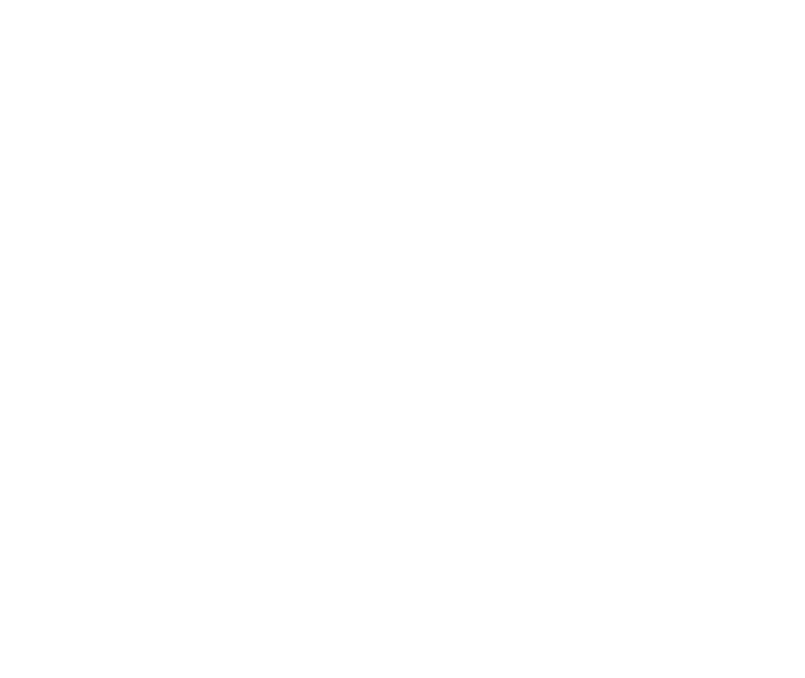
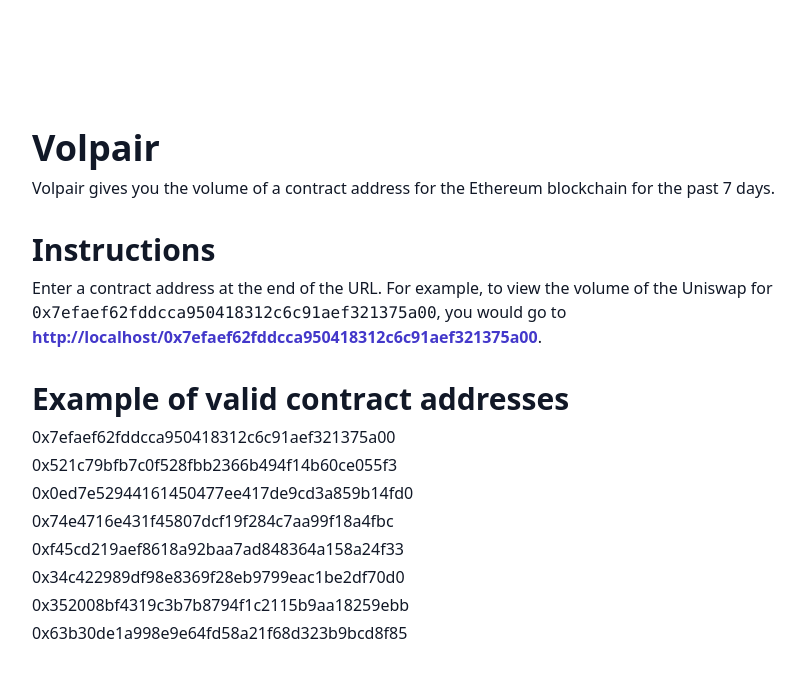
Before and after one commit to JustinyAhin/volpair, a SvelteKit app: page / in a window 1280 px wide. Shown: the top 678 px of the page, without its empty margins (96-901 px from the left). Built offline with nearby package versions, Linux system fonts and the light colour scheme.

Commit message:
Update +page.svelte

```diff
--- a/src/routes/+page.svelte
+++ b/src/routes/+page.svelte
@@ -1,4 +1,46 @@
+<script lang="ts">
+	import { page } from '$app/stores';
+	const baseUrl = $page.url.origin;
+</script>
+
 <svelte:head>
 	<title>Volpair</title>
 	<meta name="description" content="Volumes for a contract address for the Ethereum blockchain" />
 </svelte:head>
+
+<section class="my-32 space-y-8">
+	<div class="space-y-2">
+		<h1>Volpair</h1>
+		<p>
+			Volpair gives you the volume of a contract address for the Ethereum blockchain for the past 7
+			days.
+		</p>
+	</div>
+
+	<div class="space-y-2">
+		<h2>Instructions</h2>
+		<p>
+			Enter a contract address at the end of the URL. For example, to view the volume of the Uniswap
+			for <code>0x7efaef62fddcca950418312c6c91aef321375a00</code>, you would go to
+			<a
+				href="{baseUrl}/0x7efaef62fddcca950418312c6c91aef321375a00"
+				class="font-bold hover:underline text-indigo-700 hover:text-indigo-900"
+				>{baseUrl}/0x7efaef62fddcca950418312c6c91aef321375a00</a
+			>.
+		</p>
+	</div>
+
+	<div class="space-y-2">
+		<h2>Example of valid contract addresses</h2>
+		<ul class="space-y-1">
+			<li>0x7efaef62fddcca950418312c6c91aef321375a00</li>
+			<li>0x521c79bfb7c0f528fbb2366b494f14b60ce055f3</li>
+			<li>0x0ed7e52944161450477ee417de9cd3a859b14fd0</li>
+			<li>0x74e4716e431f45807dcf19f284c7aa99f18a4fbc</li>
+			<li>0xf45cd219aef8618a92baa7ad848364a158a24f33</li>
+			<li>0x34c422989df98e8369f28eb9799eac1be2df70d0</li>
+			<li>0x352008bf4319c3b7b8794f1c2115b9aa18259ebb</li>
+			<li>0x63b30de1a998e9e64fd58a21f68d323b9bcd8f85</li>
+		</ul>
+	</div>
+</section>
```
